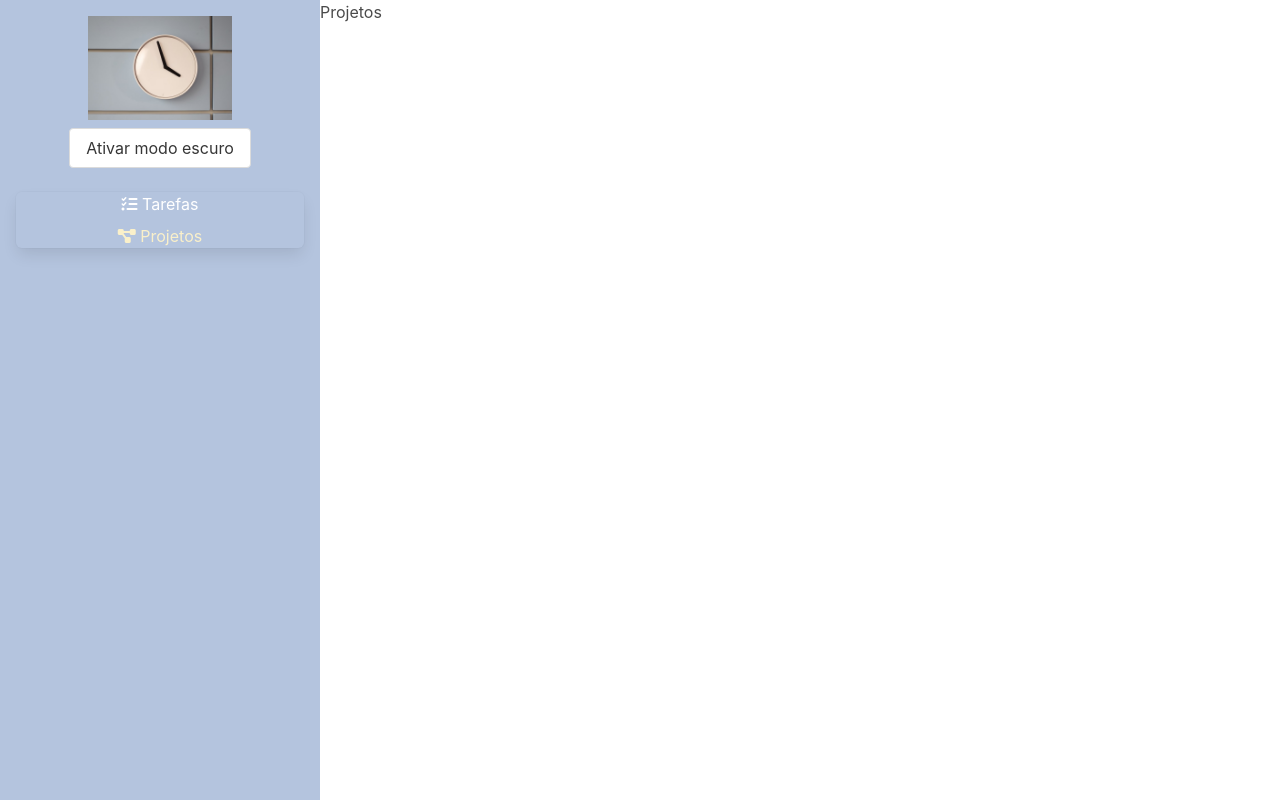
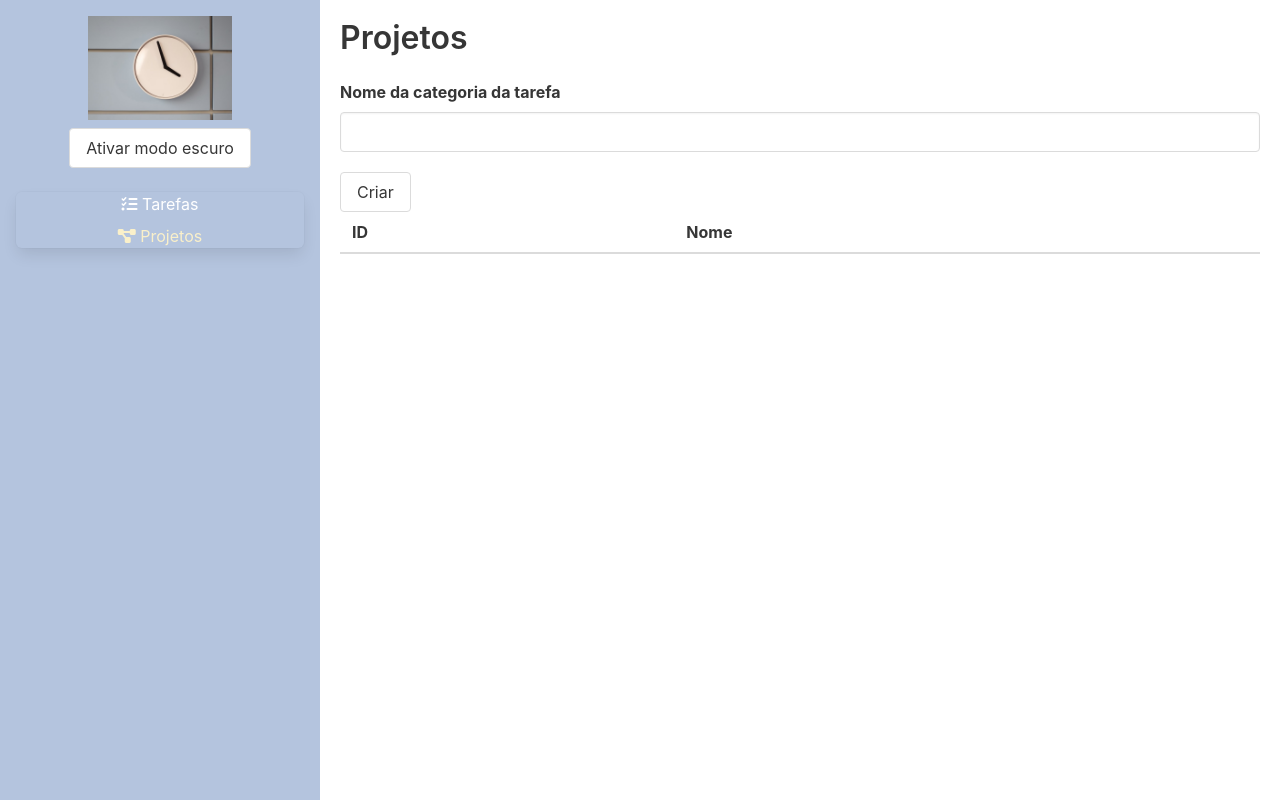
Before and after one commit to DavidGabrielBJorge/cronometro-vue, a Vue app: page /#/projetos in a window 1280 px wide. Built offline with nearby package versions, Linux system fonts and the light colour scheme.

Commit message:
add: adicionando o componente de lista de categorias de tarefas

```diff
--- /dev/null
+++ b/src/interfaces/InterfaceProjeto.ts
@@ -0,0 +1,4 @@
+export default interface InterfaceProjeto{
+    id: string,
+    nome: string
+}
--- a/src/views/ProjetosCronometro.vue
+++ b/src/views/ProjetosCronometro.vue
@@ -1,12 +1,66 @@
 <template>
-    <h1>Projetos</h1>
+    <section class="projetos">
+        <h1 class="title">Projetos</h1>
+        <form @submit.prevent="criar">
+            <div class="field">
+                <label for="nomeProjeto" class="label">
+                    Nome da categoria da tarefa
+                </label>
+                <input type="text" class="input" v-model="nomeProjeto" id="nomeProjeto">
+            </div>
+            <div class="field">
+                <button class="button" type="submit">
+                    Criar
+                </button>
+            </div>
+        </form>
+
+        <!--Exibir todas as categorias criadas-->
+        <table class="table is-fullwidth">
+            <thead>
+                <tr>
+                    <th>ID</th>
+                    <th>Nome</th>
+                </tr>
+            </thead>
+            <tbody>
+                <tr v-for="projeto in projetos" :key="projeto.id">
+                    <td>{{ projeto.id }}</td>
+                    <td>{{ projeto.nome }}</td>
+                </tr>
+            </tbody>
+        </table>
+    </section>
+
 </template>
 
 <script lang="ts">
 import { defineComponent } from 'vue';
-
+import InterfaceProjeto from '../interfaces/InterfaceProjeto'
 
 export default defineComponent({
-    name: 'ProjetosCronometro'
+    name: 'ProjetosCronometro',
+    data(){
+        return{
+            nomeProjeto: '',
+            projetos: [] as InterfaceProjeto[]
+        };
+    },
+    methods:{
+        criar(){
+            const projeto: InterfaceProjeto ={
+                nome: this.nomeProjeto,
+                id: new Date().toISOString()
+            }
+            this.projetos.push(projeto)
+            this.nomeProjeto = ''
+        }
+    }
 })
 </script>
+
+<style scoped>
+.projetos{
+    padding: 1.25rem;
+}
+</style>
```
